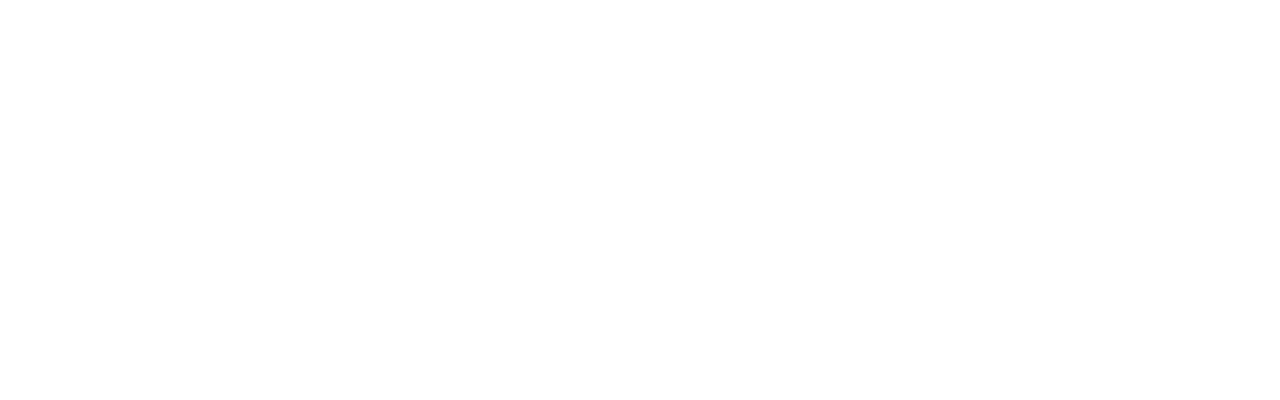
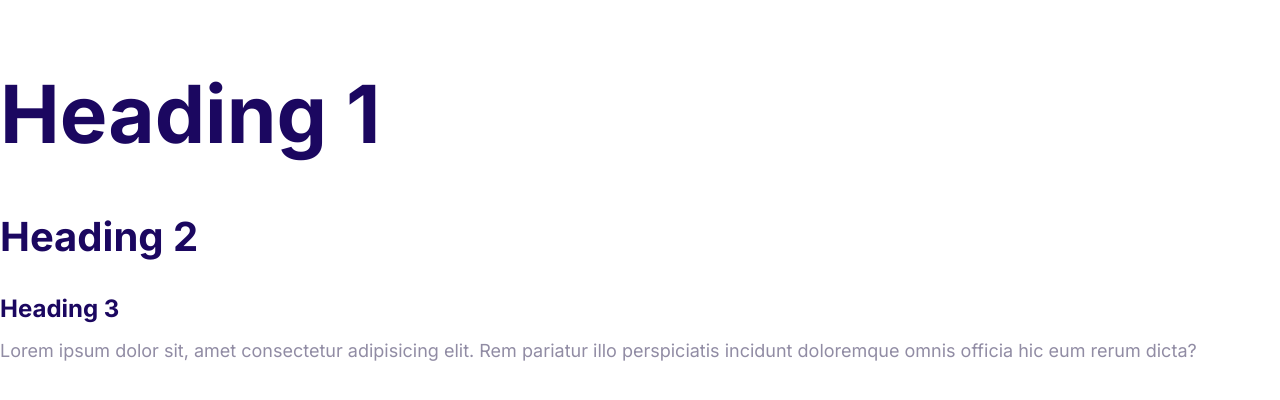
Before and after one commit to juancmontes13/Mosh, a plain HTML site: page index.html in a window 1280 px wide. Drawn offline with Linux system fonts and the light colour scheme.

Commit message:
define-styles-for-the-fonts

```diff
--- a/css/style.css
+++ b/css/style.css
@@ -5,3 +5,44 @@
     --color-headings: #1b0760;
     --color-body: #918ca4;
 }
+html{
+    font-size: 62.5%;
+}
+body{
+    font-family: 'Inter', Arial, Helvetica, sans-serif;
+    color: var(--color-body);
+    font-size: 2.4rem;
+    line-height: 1.5;
+}
+h1, h2, h3 {
+    color: var(--color-headings);
+    margin-bottom: 1rem;
+
+}
+h1{
+    font-size: 7rem;
+}
+h2{
+    font-size: 4rem;
+}
+h3{
+    font-size: 3rem;
+}
+p{
+    margin-top: 0;
+}
+@media screen and (min-width: 1024px) {
+    body{
+        font-size: 1.8rem;
+    }
+    h1{
+        font-size: 8rem;
+    }
+    h2{
+        font-size: 4rem;
+    }
+    h3{
+        font-size: 2.4rem;
+    }
+
+}
--- a/index.html
+++ b/index.html
@@ -4,9 +4,23 @@
     <meta charset="UTF-8" />
     <meta http-equiv="X-UA-Compatible" content="IE=edge" />
     <meta name="viewport" content="width=device-width, initial-scale=1.0" />
+    <link rel="preconnect" href="https://fonts.googleapis.com" />
+    <link rel="preconnect" href="https://fonts.gstatic.com" crossorigin />
+    <link
+      href="https://fonts.googleapis.com/css2?family=Inter:wght@400;700&display=swap"
+      rel="stylesheet"
+    />
     <link rel="stylesheet" href="./css/normalize.css" />
     <link rel="stylesheet" href="./css/style.css" />
     <title>Moshy</title>
   </head>
-  <body></body>
+  <body>
+    <h1>Heading 1</h1>
+    <h2>Heading 2</h2>
+    <h3>Heading 3</h3>
+    <p>
+      Lorem ipsum dolor sit, amet consectetur adipisicing elit. Rem pariatur
+      illo perspiciatis incidunt doloremque omnis officia hic eum rerum dicta?
+    </p>
+  </body>
 </html>
```
